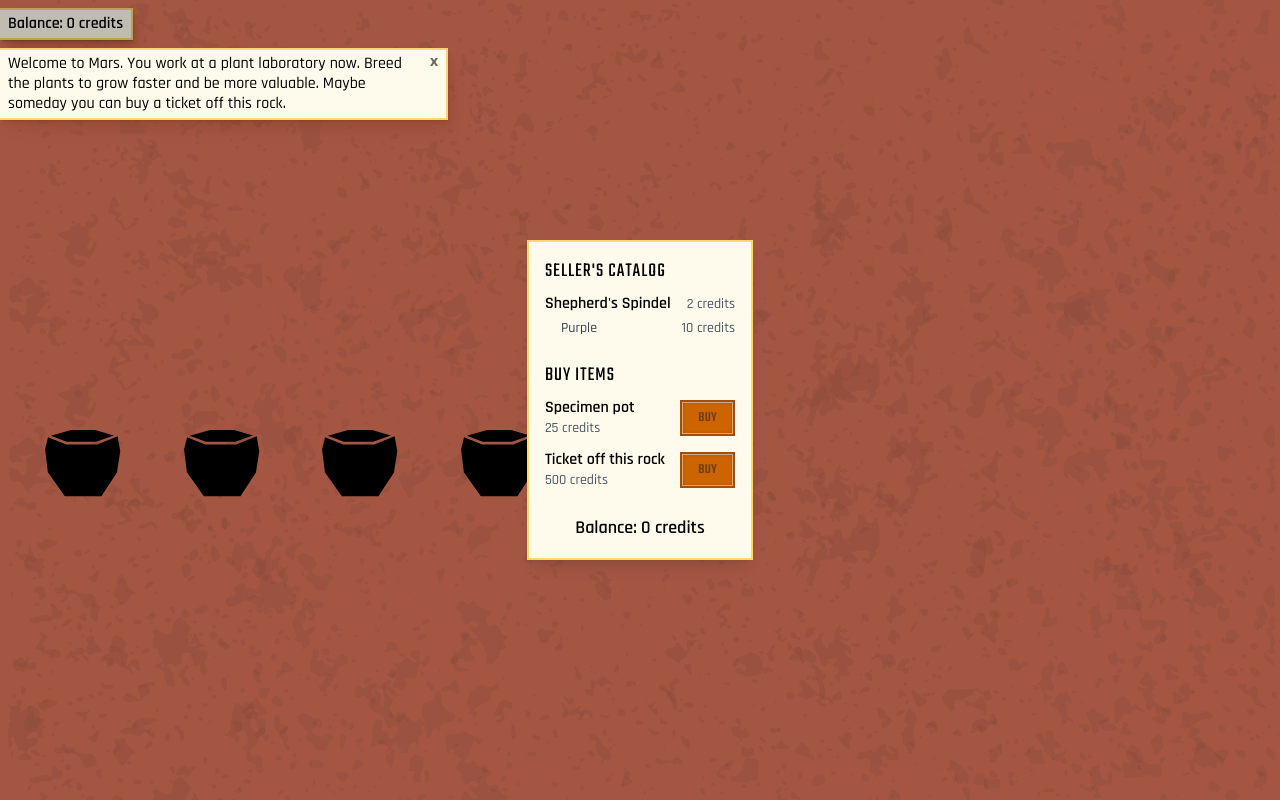
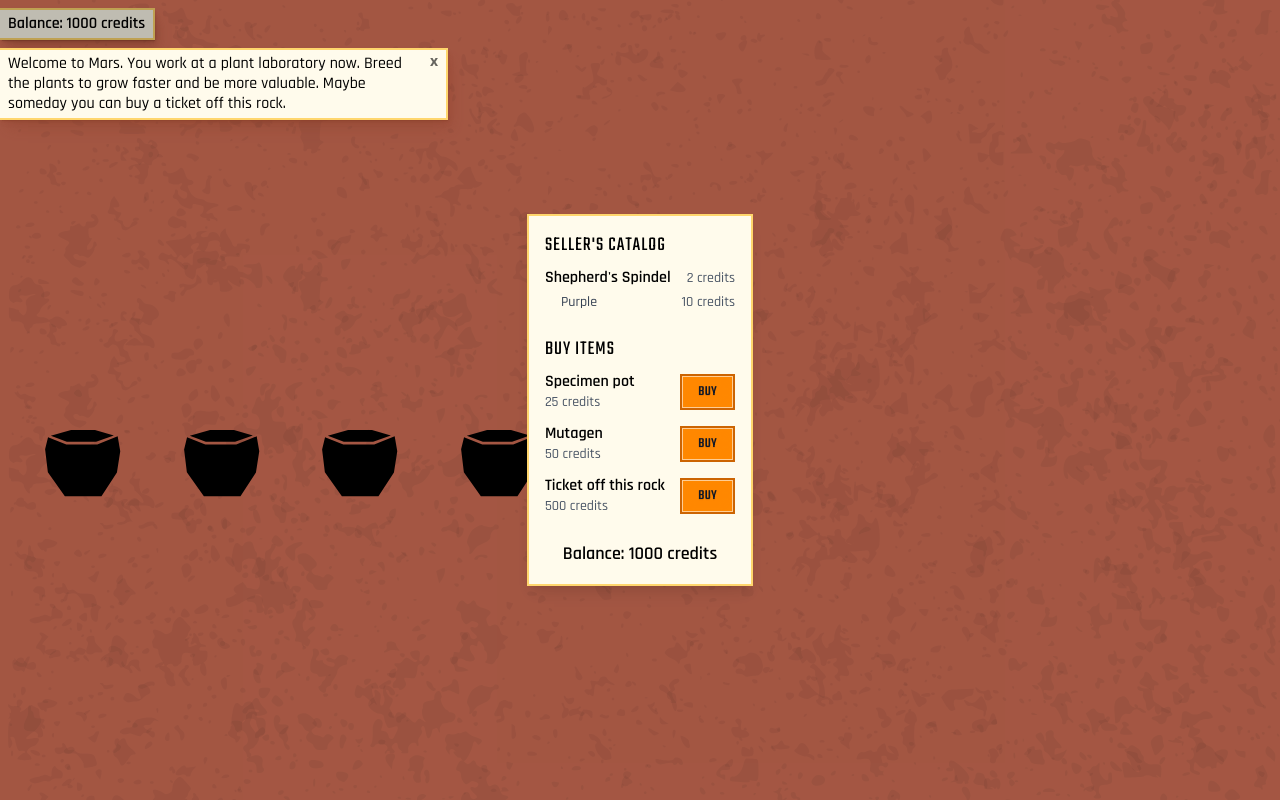
Before and after one commit to BeksOmega/plant-breeding, a Next.js app: page / in a window 1280 px wide. Both pictures are taken after a click on the button "SHOP". Built offline with nearby package versions, Linux system fonts and the light colour scheme; a web font is replaced by a local one.

Commit message:
feat: add basic mutagen item and placement

```diff
--- a/app/components/ControlPanel.tsx
+++ b/app/components/ControlPanel.tsx
@@ -27,6 +27,8 @@ interface ControlPanelProps {
   disabledSell?: boolean;
   /** The current seed count */
   seedCount?: number;
+  /** Callback when selected option changes */
+  onSelectionChange?: (selectedIndex: number) => void;
 }
 
 /**
@@ -43,11 +45,19 @@ export default function ControlPanel({
   disabledBreed = false,
   disabledSell = false,
   seedCount = 0,
+  onSelectionChange,
 }: ControlPanelProps) {
   const [selectedPlantIndex, setSelectedPlantIndex] = useState(0);
   const [isPlantMode, setIsPlantMode] = useState(false);
 
-  const plantOptions = ["spindel"];
+  const plantOptions = ["spindel", "mutagen"];
+
+  const handleSelectionChange = (index: number) => {
+    setSelectedPlantIndex(index);
+    onSelectionChange?.(index);
+  };
+
+  const isMutagenSelected = plantOptions[selectedPlantIndex] === "mutagen";
 
   return (
     <Surface
@@ -70,7 +80,7 @@ export default function ControlPanel({
           <Picker
             options={plantOptions}
             value={selectedPlantIndex}
-            onChange={setSelectedPlantIndex}
+            onChange={handleSelectionChange}
           />
           <div className="flex items-center gap-2">
             <Button
@@ -80,7 +90,7 @@ export default function ControlPanel({
               onClick={onPlant}
               disabled={disabledPlant}
             >
-              Plant
+              {isMutagenSelected ? "Place" : "Plant"}
             </Button>
             <div className="w-16 text-center font-rajdhani text-sm border-2 border-gray-300 px-3 py-1.5">
               {seedCount}
--- a/app/components/Pot.tsx
+++ b/app/components/Pot.tsx
@@ -14,6 +14,8 @@ interface PotProps {
   canSelect?: boolean;
   /** Plant growing in the pot */
   children?: ReactElement<Plant>;
+  /** Whether this pot has mutagen applied */
+  hasMutagen?: boolean;
 }
 
 /**
@@ -26,6 +28,7 @@ export default function Pot({
   isEmpty,
   canSelect = true,
   children,
+  hasMutagen = false,
 }: PotProps) {
   const handleClick = () => {
     if (!canSelect) return;
@@ -56,7 +59,9 @@ export default function Pot({
         aria-hidden="true"
       >
         <path
-          style={{ fill: "var(--color-rust-700)" }}
+          style={{
+            fill: hasMutagen ? "#927629" : "var(--color-rust-700)",
+          }}
           d="M 26.61,58.67 42.1,54.30 H 60.41 L 74.77,58.53 61.25,63.32 38.86,63.18 Z"
         />
         <path
--- a/app/components/PotGrid.tsx
+++ b/app/components/PotGrid.tsx
@@ -5,6 +5,7 @@ import { twMerge } from "tailwind-merge";
 import Pot from "./Pot";
 import { Plant } from "./plants/Plant";
 import { renderPlant } from "../utils/plants";
+import { Mutagen } from "../types/mutagen";
 
 export interface PotData {
   /** Unique identifier for the pot */
@@ -17,6 +18,8 @@ export interface PotData {
   canSelect?: boolean;
   /** Timestamp when plant growth started */
   startGrowingAt?: number;
+  /** Mutagen applied to this pot */
+  mutagen?: Mutagen;
 }
 
 export interface PotGridProps {
@@ -76,6 +79,7 @@ export default function PotGrid({
               isSelected={isSelected}
               onSelect={(selected) => handlePotSelect(pot.id, selected)}
               canSelect={pot.canSelect ?? true}
+              hasMutagen={pot.mutagen !== undefined}
             >
               {pot.plant ? renderPlant(pot.plant) : undefined}
             </Pot>
--- a/app/components/Shop.tsx
+++ b/app/components/Shop.tsx
@@ -5,7 +5,12 @@ import Button from "./controls/Button";
 import Heading from "./typography/Heading";
 import Text from "./typography/Text";
 import { PlantType } from "../types/seed";
-import { PLANT_PRICES, POT_PRICE, ROCKET_TICKET_PRICE } from "../utils/prices";
+import {
+  PLANT_PRICES,
+  POT_PRICE,
+  ROCKET_TICKET_PRICE,
+  MUTAGEN_PRICE,
+} from "../utils/prices";
 import clsx from "clsx";
 
 interface ShopProps {
@@ -17,6 +22,8 @@ interface ShopProps {
   onBuyRocketTicket?: () => void;
   /** Whether the player already has a rocket ticket */
   hasRocketTicket?: boolean;
+  /** Callback when purchasing a mutagen */
+  onBuyMutagen?: () => void;
   /** Additional CSS classes */
   className?: string;
 }
@@ -30,10 +37,12 @@ export default function Shop({
   onBuyPot,
   onBuyRocketTicket,
   hasRocketTicket = false,
+  onBuyMutagen,
   className,
 }: ShopProps) {
   const canAffordPot = balance >= POT_PRICE;
   const canAffordTicket = balance >= ROCKET_TICKET_PRICE && !hasRocketTicket;
+  const canAffordMutagen = balance >= MUTAGEN_PRICE;
 
   return (
     <Surface shadow="lg" className={clsx("p-4 space-y-6", className)}>
@@ -94,6 +103,23 @@ export default function Shop({
           </div>
           <div className="flex items-center justify-between">
             <div className="flex-1">
+              <Text className="font-semibold">Mutagen</Text>
+              <Text className="text-sm text-gray-600">
+                {MUTAGEN_PRICE} credits
+              </Text>
+            </div>
+            <Button
+              variant="primary"
+              size="sm"
+              onClick={onBuyMutagen}
+              disabled={!canAffordMutagen}
+              className="px-4"
+            >
+              Buy
+            </Button>
+          </div>
+          <div className="flex items-center justify-between">
+            <div className="flex-1">
               <Text className="font-semibold">Ticket off this rock</Text>
               <Text className="text-sm text-gray-600">
                 {ROCKET_TICKET_PRICE} credits
--- a/app/page.tsx
+++ b/app/page.tsx
@@ -12,15 +12,19 @@ import Shop from "./components/Shop";
 import {
   POT_PRICE,
   ROCKET_TICKET_PRICE,
+  MUTAGEN_PRICE,
   calculatePlantPrice,
 } from "./utils/prices";
 import { calculateGrowthTime } from "./utils/plants";
+import { Mutagen } from "./types/mutagen";
 
 export default function Home() {
   const [selectedIds, setSelectedIds] = useState<(string | number)[]>([]);
-  const [balance, setBalance] = useState<number>(0);
+  const [balance, setBalance] = useState<number>(1000);
   const [isShopOpen, setIsShopOpen] = useState<boolean>(false);
   const [hasRocketTicket, setHasRocketTicket] = useState<boolean>(false);
+  const [mutagens, setMutagens] = useState<Mutagen[]>([]);
+  const [selectedOptionIndex, setSelectedOptionIndex] = useState<number>(0);
   const balanceToastRef = useRef<HTMLDivElement>(null);
   const { showToast, removeToast } = useToast();
 
@@ -91,6 +95,9 @@ export default function Home() {
     ),
   ]);
 
+  // Determine if mutagen is selected
+  const isMutagenSelected = selectedOptionIndex === 1; // "mutagen" is at index 1
+
   // Calculate button disabled states based on selection
   const buttonStates = useMemo(() => {
     const selectedPots = pots.filter((pot) => selectedIds.includes(pot.id));
@@ -118,15 +125,48 @@ export default function Home() {
     const wouldLeaveLessThanTwo = totalAfterSell < 2;
 
     return {
-      disabledPlant: emptyPotsInSelection.length === 0 || seeds.length === 0,
+      disabledPlant: isMutagenSelected
+        ? emptyPotsInSelection.length === 0 || mutagens.length === 0
+        : emptyPotsInSelection.length === 0 || seeds.length === 0,
       disabledBreed: !canBreed,
       disabledSell:
         fullyGrownPlantsInSelection.length === 0 || wouldLeaveLessThanTwo,
     };
-  }, [pots, selectedIds, seeds.length]);
+  }, [pots, selectedIds, seeds.length, mutagens.length, isMutagenSelected]);
 
   const handlePlant = () => {
-    if (selectedIds.length === 0 || seeds.length === 0) return;
+    if (selectedIds.length === 0) return;
+
+    if (isMutagenSelected) {
+      // Handle placing mutagen
+      if (mutagens.length === 0) return;
+
+      const selectedEmptyPots = pots.filter(
+        (pot) => selectedIds.includes(pot.id) && pot.isEmpty
+      );
+
+      const potsToPlace = selectedEmptyPots.slice(0, mutagens.length);
+      const mutagensToUse = mutagens.slice(0, potsToPlace.length);
+
+      setPots((prevPots) =>
+        prevPots.map((pot): PotData => {
+          const mutagenIndex = potsToPlace.findIndex((p) => p.id === pot.id);
+          if (mutagenIndex !== -1) {
+            const mutagen = mutagensToUse[mutagenIndex];
+            return {
+              ...pot,
+              mutagen: mutagen.clone(),
+            };
+          }
+          return pot;
+        })
+      );
+
+      setMutagens((prevMutagens) => prevMutagens.slice(mutagensToUse.length));
+      setSelectedIds([]);
+    } else {
+      // Handle planting seeds
+      if (seeds.length === 0) return;
 
       const selectedEmptyPots = pots.filter(
         (pot) => selectedIds.includes(pot.id) && pot.isEmpty
@@ -158,6 +198,7 @@ export default function Home() {
 
       setSeeds((prevSeeds) => prevSeeds.slice(seedsToUse.length));
       setSelectedIds([]);
+    }
   };
 
   const handleBreed = () => {
@@ -252,6 +293,13 @@ export default function Home() {
     }
   };
 
+  const handleBuyMutagen = () => {
+    if (balance >= MUTAGEN_PRICE) {
+      setMutagens((prevMutagens) => [...prevMutagens, new Mutagen()]);
+      setBalance((prevBalance) => prevBalance - MUTAGEN_PRICE);
+    }
+  };
+
   return (
     <>
       <Toast
@@ -274,6 +322,7 @@ export default function Home() {
               onBuyPot={handleBuyPot}
               onBuyRocketTicket={handleBuyRocketTicket}
               hasRocketTicket={hasRocketTicket}
+              onBuyMutagen={handleBuyMutagen}
             />
           </div>
         </div>
@@ -294,7 +343,8 @@ export default function Home() {
             disabledPlant={buttonStates.disabledPlant}
             disabledBreed={buttonStates.disabledBreed}
             disabledSell={buttonStates.disabledSell}
-            seedCount={seeds.length}
+            seedCount={isMutagenSelected ? mutagens.length : seeds.length}
+            onSelectionChange={setSelectedOptionIndex}
           />
         )}
       </main>
--- /dev/null
+++ b/app/types/mutagen.ts
@@ -0,0 +1,16 @@
+/**
+ * Represents a mutagen item that can be used to modify plant genetics.
+ * This is a data object that can be passed around and extended with properties later.
+ */
+export class Mutagen {
+  constructor() {
+    // No properties yet - can be extended later
+  }
+
+  /**
+   * Creates a copy of this mutagen.
+   */
+  clone(): Mutagen {
+    return new Mutagen();
+  }
+}
--- a/app/utils/prices.ts
+++ b/app/utils/prices.ts
@@ -36,6 +36,9 @@ export const POT_PRICE = 25;
 // Price for a rocket ticket
 export const ROCKET_TICKET_PRICE = 500;
 
+// Price for a mutagen
+export const MUTAGEN_PRICE = 50;
+
 /**
  * Calculates the price of a plant based on its type and genetics.
  * Checks for variant matches (e.g., purple variant for Shepherd's Spindel).
```
Also changed, not shown: 1 other file (tests, documents, lock files or other folders). Lines whose indentation alone changed are shown as unchanged.
